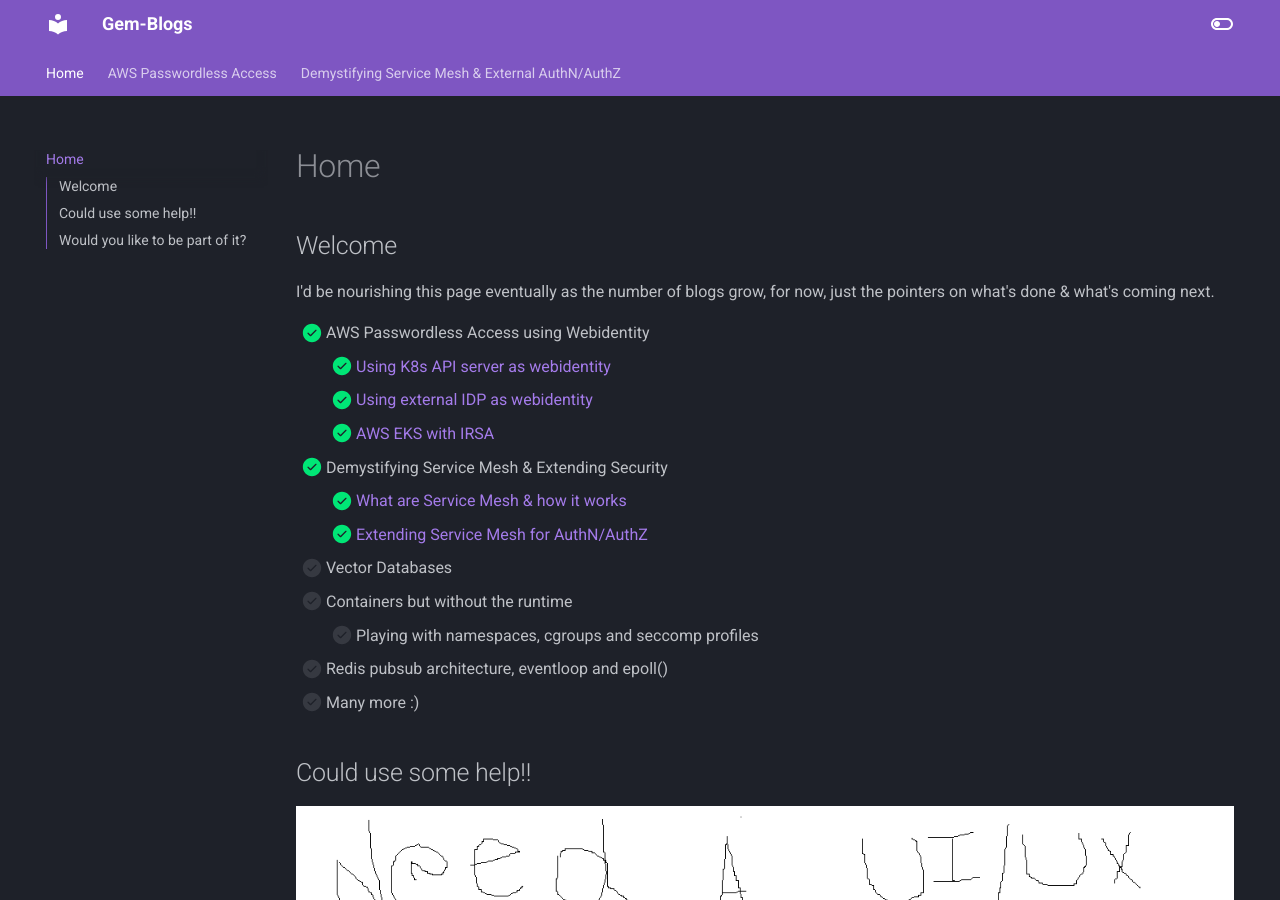
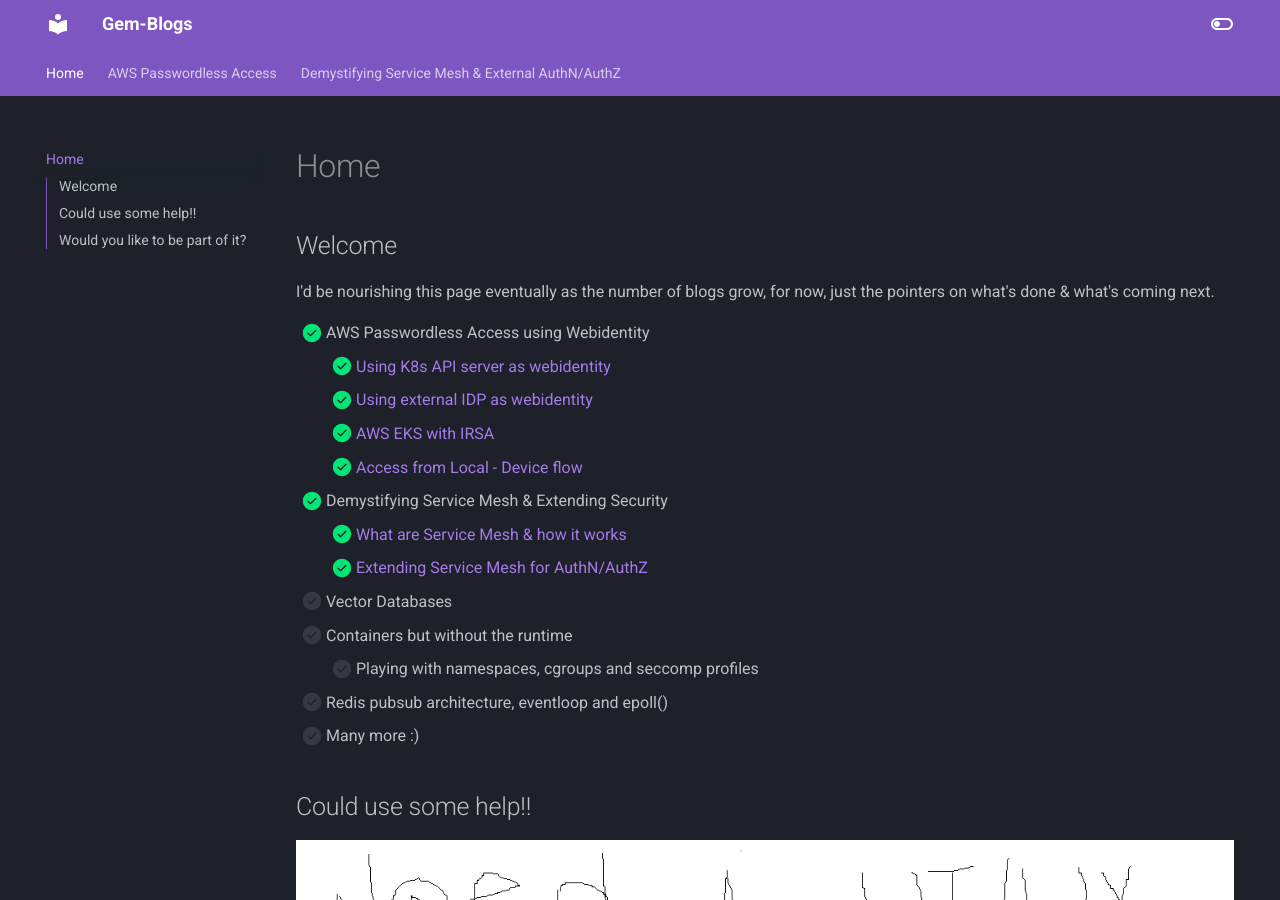
Before and after one commit to Gemini-Solutions/gemblog-docs, an MkDocs documentation site: the page built from docs/index.md, in a window 1280 px wide and 900 px high. Built offline with MkDocs 1.6.1 and Material for MkDocs 9.7.7, drawn with Linux system fonts in a browser that asks for light colours.

Commit message:
add local access aws home page

```diff
--- a/docs/index.md
+++ b/docs/index.md
@@ -6,6 +6,7 @@ I'd be nourishing this page eventually as the number of blogs grow, for now, jus
     * [x] [Using K8s API server as webidentity](/webidentiy-webhook-k8s-onprem)
     * [x] [Using external IDP as webidentity](/webidentiy-webhook-external-IDP)
     * [x] [AWS EKS with IRSA](/webidentity-IRSA-AWS-EKS)
+    * [x] [Access from Local - Device flow](/webidentity-local-access-external-IDP)
 - [x] Demystifying Service Mesh & Extending Security
     * [x] [What are Service Mesh & how it works](./service-mesh.md)
     * [x] [Extending Service Mesh for AuthN/AuthZ](./service-mesh-authN-authZ.md)
```
